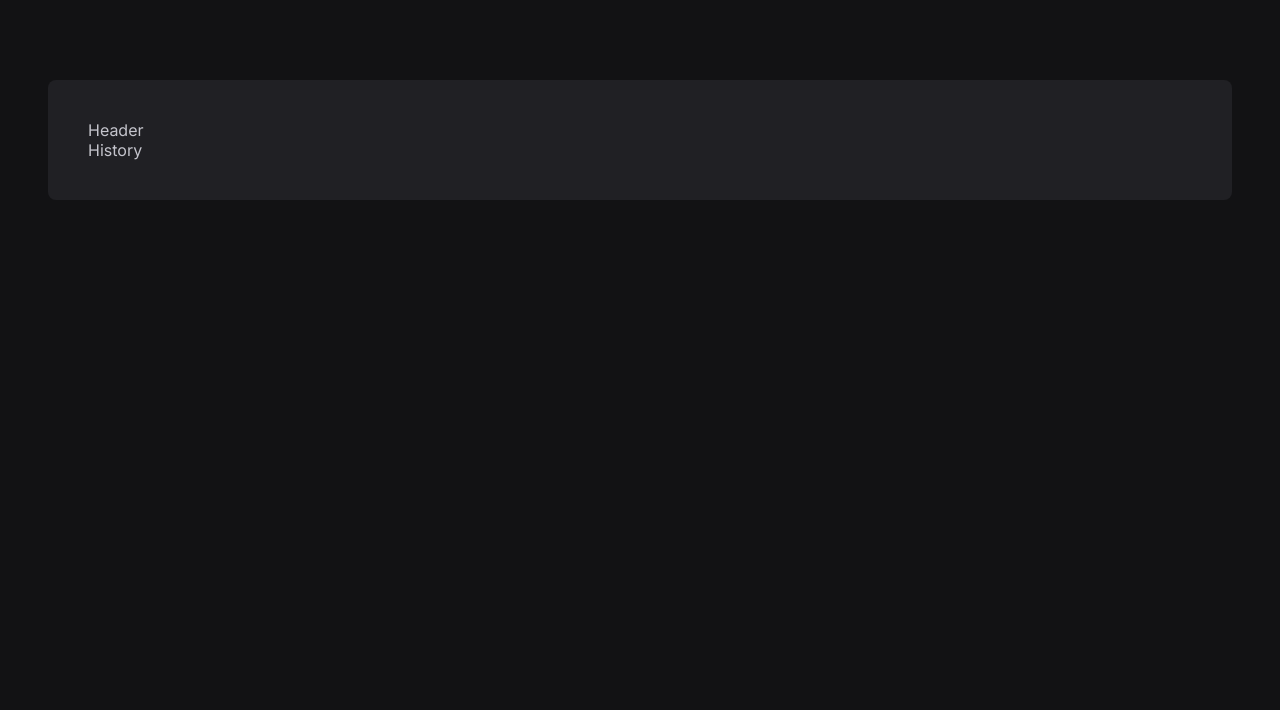
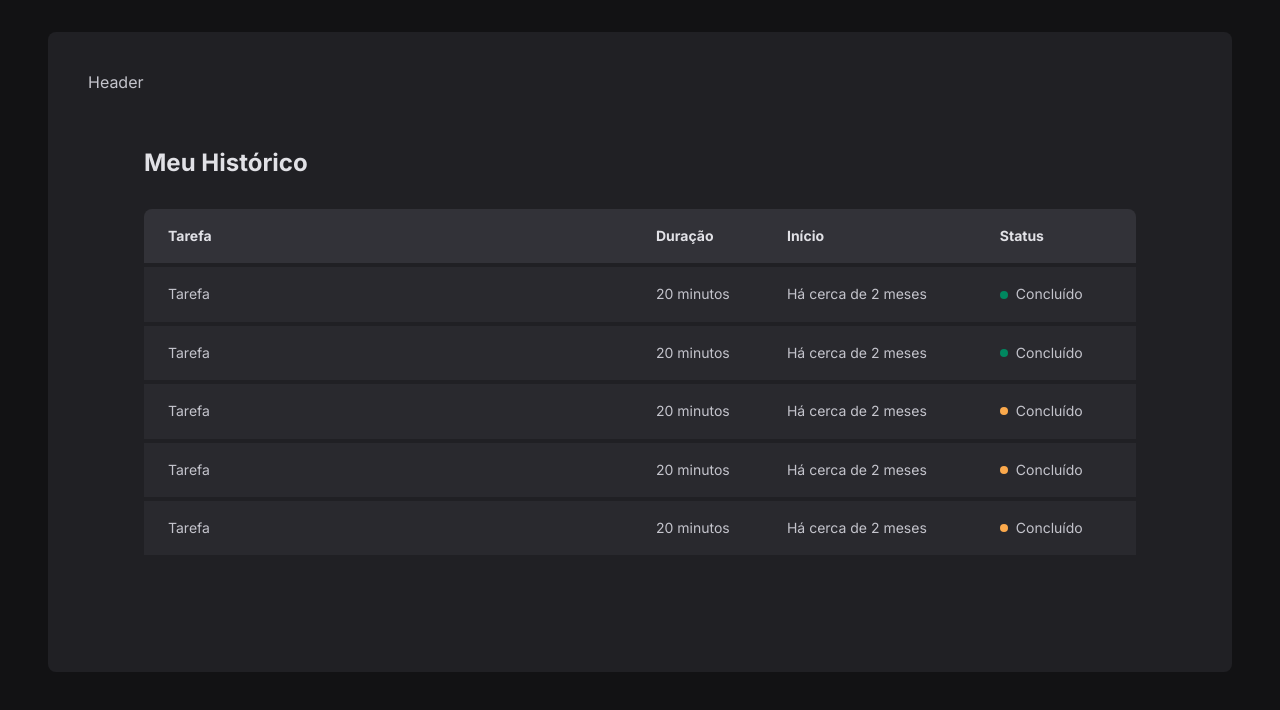
Before and after one commit to wdwf/ignite-timer, a React (Vite) app: page /history in a window 1280 px wide. Shown: the top 710 px of the page. Built offline with nearby package versions, Linux system fonts and the light colour scheme.

Commit message:
:lipstick: feat: implementa History page com styled components e table layout

```diff
--- a/src/layouts/DefaultLayout/styles.ts
+++ b/src/layouts/DefaultLayout/styles.ts
@@ -3,8 +3,8 @@
 export const LayoutContainer = styled.div`
   max-width: 74rem;
   height: 100%;
-  /* height: calc(100vh - 10rem); */
-  margin: 5rem auto;
+  min-height: calc(100vh - 10rem);
+  margin: 2rem auto;
   padding: 2.5rem;
 
 
--- a/src/pages/History.tsx
+++ /dev/null
@@ -1,3 +0,0 @@
-export function History() {
-	return <div>History</div>;
-}
--- /dev/null
+++ b/src/pages/History/index.tsx
@@ -0,0 +1,63 @@
+import { HistoryContainer, HistoryList, Status } from './styles';
+
+export function History() {
+	return (
+		<HistoryContainer>
+			<h1>Meu Histórico</h1>
+			<HistoryList>
+				<table>
+					<thead>
+						<tr>
+							<th>Tarefa</th>
+							<th>Duração</th>
+							<th>Início</th>
+							<th>Status</th>
+						</tr>
+					</thead>
+					<tbody>
+						<tr>
+							<td>Tarefa</td>
+							<td>20 minutos</td>
+							<td>Há cerca de 2 meses</td>
+							<td>
+								<Status statusColor="green">Concluído</Status>
+							</td>
+						</tr>
+						<tr>
+							<td>Tarefa</td>
+							<td>20 minutos</td>
+							<td>Há cerca de 2 meses</td>
+							<td>
+								<Status statusColor="green">Concluído</Status>
+							</td>
+						</tr>
+						<tr>
+							<td>Tarefa</td>
+							<td>20 minutos</td>
+							<td>Há cerca de 2 meses</td>
+							<td>
+								<Status statusColor="yellow">Concluído</Status>
+							</td>
+						</tr>
+						<tr>
+							<td>Tarefa</td>
+							<td>20 minutos</td>
+							<td>Há cerca de 2 meses</td>
+							<td>
+								<Status statusColor="yellow">Concluído</Status>
+							</td>
+						</tr>
+						<tr>
+							<td>Tarefa</td>
+							<td>20 minutos</td>
+							<td>Há cerca de 2 meses</td>
+							<td>
+								<Status statusColor="yellow">Concluído</Status>
+							</td>
+						</tr>
+					</tbody>
+				</table>
+			</HistoryList>
+		</HistoryContainer>
+	);
+}
--- /dev/null
+++ b/src/pages/History/styles.ts
@@ -0,0 +1,84 @@
+import styled from 'styled-components';
+
+export const HistoryContainer = styled.main`
+  flex: 1;
+  padding: 3.5rem;
+  display: flex;
+  flex-direction: column;
+
+  h1 {
+    font-size: 1.5rem;
+    color: ${(props) => props.theme['gray-100']};
+  }
+`;
+export const HistoryList = styled.div`
+  flex: 1;
+  overflow: auto;
+  margin-top: 2rem;
+
+  table {
+    width: 100%;
+    border-collapse: collapse;
+    min-width: 600px;
+
+    th {
+      background-color: ${(props) => props.theme['gray-600']};
+      padding: 1rem;
+      text-align: left;
+      color: ${(props) => props.theme['gray-100']};
+      font-size: 0.875rem;
+      line-height: 1.6;
+
+      &:first-child {
+        border-top-left-radius: 8px;
+        padding-left: 1.5rem;
+      }
+
+      &:last-child {
+        border-top-right-radius: 8px;
+        padding-right: 1.5rem;
+      }
+    }
+
+    td {
+      background-color: ${(props) => props.theme['gray-700']};
+      border-top: 4px solid ${(props) => props.theme['gray-800']};
+      padding: 1rem;
+      font-size: 0.875rem;
+      line-height: 1.6;
+
+      &:first-child {
+        width: 50%;
+        padding-left: 1.5rem;
+      }
+
+      &:last-child {
+        padding-right: 1.5rem;
+      }
+    }
+  }
+`;
+
+const STATUS_COLORS = {
+	yellow: 'yellow-500',
+	green: 'green-500',
+	red: 'red-500',
+} as const;
+
+interface StatusProps {
+	statusColor: keyof typeof STATUS_COLORS;
+}
+
+export const Status = styled.span<StatusProps>`
+  display: flex;
+  align-items: center;
+  gap: 0.5rem;
+
+  &::before {
+    content: "";
+    width: 0.5rem;
+    height: 0.5rem;
+    border-radius: 100px;
+    background-color: ${(props) => props.theme[STATUS_COLORS[props.statusColor]]};
+  }
+`;
```
